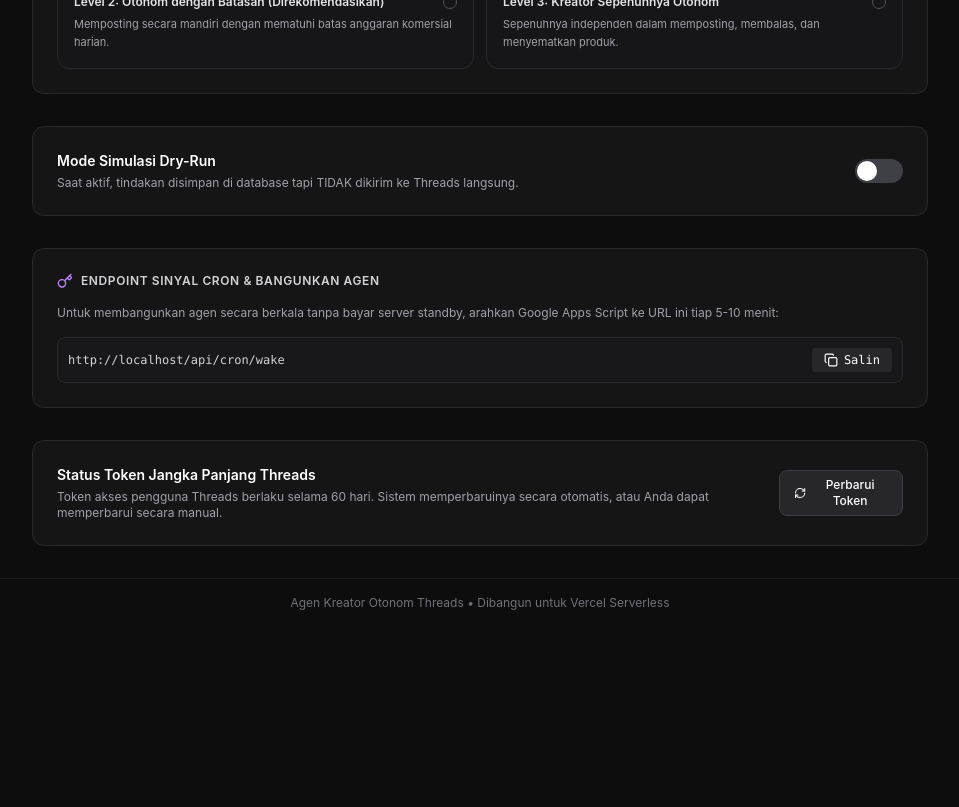
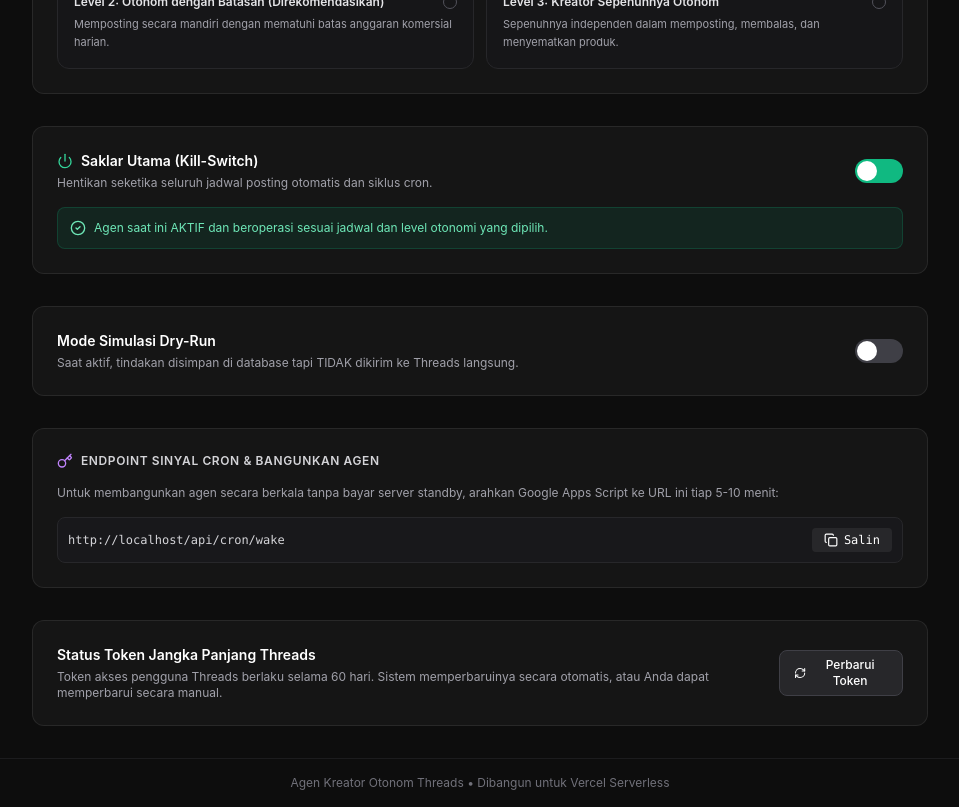
Before and after one commit to aronisme/Threads-Agent-Amazon-Affiliate, a Next.js app: page /settings in a window 1280 px wide. Shown: the part 1380-2187 px from the top of the page, without its empty margins (160-1119 px from the left). Before the commit the page ends 2007 px from the top, so only its background shows below. Built offline with nearby package versions, Linux system fonts and the light colour scheme; no server answers.

Commit message:
feat: add Master Kill-Switch and Pause Toggle in Dashboard and Settings with instant cron freeze

```diff
--- a/app/api/cron/wake/route.ts
+++ b/app/api/cron/wake/route.ts
@@ -19,7 +19,18 @@ export async function GET(req: NextRequest) {
       return NextResponse.json({ success: false, error: 'Unauthorized wake signal' }, { status: 401 });
     }
 
-    // 2. Claim next pending job due in queue (e.g. scheduled delayed self-reply)
+    // 2. Master Kill-Switch: If agent is paused, exit immediately without executing any work
+    const state = await stateManager.getState();
+    if (state.isPaused) {
+      return NextResponse.json({
+        success: true,
+        action: 'PAUSED',
+        reason: 'Agent is currently paused via Master Toggle Switch.',
+        durationMs: Date.now() - startTime,
+      });
+    }
+
+    // 3. Claim next pending job due in queue (e.g. scheduled delayed self-reply)
     let claimed = await jobQueue.claimNext();
     let executionResult = null;
 
@@ -43,8 +54,7 @@ export async function GET(req: NextRequest) {
       });
     }
 
-    // 3. If queue is empty, evaluate whether a new action is allowed
-    const state = await stateManager.getState();
+    // 4. If queue is empty, evaluate whether a new action is allowed
     const now = new Date();
 
     const usHour = getUSHour('America/New_York');
--- a/app/dashboard/page.tsx
+++ b/app/dashboard/page.tsx
@@ -13,6 +13,7 @@ import {
   AlertCircle,
   ExternalLink,
   Compass,
+  Power,
 } from 'lucide-react';
 import { useLanguage } from '@/lib/i18n/LanguageContext';
 
@@ -89,6 +90,26 @@ export default function DashboardPage() {
       await fetchDashboardData();
     } catch (err: any) {
       alert('Error discovering topics: ' + err.message);
+    } finally {
+      setActionLoading(null);
+    }
+  };
+
+  const handleTogglePause = async () => {
+    try {
+      setActionLoading('togglePause');
+      const newPaused = !state?.isPaused;
+      const res = await fetch('/api/state', {
+        method: 'PUT',
+        headers: { 'Content-Type': 'application/json' },
+        body: JSON.stringify({ isPaused: newPaused }),
+      });
+      const data = await res.json();
+      if (data.success) {
+        setState((prev: any) => ({ ...prev, isPaused: newPaused }));
+      }
+    } catch (err: any) {
+      alert('Error toggling pause state: ' + err.message);
     } finally {
       setActionLoading(null);
     }
@@ -184,9 +205,24 @@ export default function DashboardPage() {
 
         {/* Action Controls */}
         <div className="flex flex-wrap gap-2.5 relative z-10">
+          {/* Master Kill-Switch / Pause Toggle */}
+          <button
+            onClick={handleTogglePause}
+            disabled={actionLoading !== null}
+            className={`flex items-center gap-2 px-4 py-2.5 rounded-xl font-semibold text-xs transition border disabled:opacity-50 shadow-md ${
+              state?.isPaused
+                ? 'bg-red-500/20 text-red-300 border-red-500/40 hover:bg-red-500/30 ring-1 ring-red-500/30'
+                : 'bg-emerald-500/15 text-emerald-300 border-emerald-500/40 hover:bg-emerald-500/25 ring-1 ring-emerald-500/30'
+            }`}
+            title={state?.isPaused ? strings.resumeAgentBtn : strings.pauseAgentBtn}
+          >
+            <Power className={`w-3.5 h-3.5 ${state?.isPaused ? 'text-red-400' : 'text-emerald-400'}`} />
+            {state?.isPaused ? strings.agentPaused : strings.agentRunning}
+          </button>
+
           <button
             onClick={handleRunCycle}
-            disabled={actionLoading !== null}
+            disabled={actionLoading !== null || state?.isPaused}
             className="flex items-center gap-2 px-4 py-2.5 rounded-xl bg-white text-black font-semibold text-xs hover:bg-zinc-200 transition disabled:opacity-50 shadow-md"
           >
             <Zap className={`w-3.5 h-3.5 ${actionLoading === 'cycle' ? 'animate-spin' : ''}`} />
@@ -194,7 +230,7 @@ export default function DashboardPage() {
           </button>
           <button
             onClick={handleCompose}
-            disabled={actionLoading !== null}
+            disabled={actionLoading !== null || state?.isPaused}
             className="flex items-center gap-2 px-4 py-2.5 rounded-xl bg-zinc-800 text-white font-medium text-xs hover:bg-zinc-700 transition border border-zinc-700 disabled:opacity-50"
           >
             <Sparkles className="w-3.5 h-3.5 text-blue-400" />
@@ -202,7 +238,7 @@ export default function DashboardPage() {
           </button>
           <button
             onClick={handleDiscover}
-            disabled={actionLoading !== null}
+            disabled={actionLoading !== null || state?.isPaused}
             className="flex items-center gap-2 px-4 py-2.5 rounded-xl bg-zinc-800 text-white font-medium text-xs hover:bg-zinc-700 transition border border-zinc-700 disabled:opacity-50"
           >
             <Compass className="w-3.5 h-3.5 text-purple-400" />
@@ -210,6 +246,26 @@ export default function DashboardPage() {
           </button>
         </div>
       </div>
+
+      {/* Paused Warning Banner */}
+      {state?.isPaused && (
+        <div className="bg-red-950/30 border border-red-500/30 p-4 rounded-xl text-xs text-red-300 flex items-center justify-between gap-3 shadow-lg">
+          <div className="flex items-center gap-2.5">
+            <AlertCircle className="w-5 h-5 text-red-400 shrink-0" />
+            <span>
+              {language === 'id'
+                ? 'Agen saat ini DINONAKTIFKAN (JEDA). Seluruh siklus cron otomatis dan postingan dibekukan sementara.'
+                : 'Agent is currently PAUSED. All automated cron cycles and postings are temporarily frozen.'}
+            </span>
+          </div>
+          <button
+            onClick={handleTogglePause}
+            className="px-3 py-1.5 rounded-lg bg-red-500 hover:bg-red-600 text-white font-semibold text-xs transition shrink-0"
+          >
+            {strings.resumeAgentBtn}
+          </button>
+        </div>
+      )}
 
       {/* Metrics Row */}
       <div className="grid grid-cols-2 md:grid-cols-5 gap-3.5">
--- a/app/settings/page.tsx
+++ b/app/settings/page.tsx
@@ -14,6 +14,8 @@ import {
   Sparkles,
   Zap,
   RotateCcw,
+  Power,
+  CheckCircle2,
 } from 'lucide-react';
 import { AutonomyLevel } from '@/types';
 import { useLanguage } from '@/lib/i18n/LanguageContext';
@@ -22,6 +24,7 @@ export default function SettingsPage() {
   const { strings, language } = useLanguage();
   const [autonomyLevel, setAutonomyLevel] = useState<AutonomyLevel>(1);
   const [dryRunMode, setDryRunMode] = useState<boolean>(false);
+  const [isPaused, setIsPaused] = useState<boolean>(false);
   const [saving, setSaving] = useState<boolean>(false);
   const [savedSuccess, setSavedSuccess] = useState<boolean>(false);
   const [refreshingToken, setRefreshingToken] = useState<boolean>(false);
@@ -82,6 +85,7 @@ export default function SettingsPage() {
         if (data.success && data.state) {
           setAutonomyLevel(data.state.autonomyLevel ?? 1);
           setDryRunMode(data.state.dryRunMode ?? false);
+          setIsPaused(data.state.isPaused ?? false);
 
           const creds = data.state.credentials || {};
           const userIdVal = creds.userId || data.state.threadsUserId || '';
@@ -166,6 +170,7 @@ export default function SettingsPage() {
         body: JSON.stringify({
           autonomyLevel,
           dryRunMode,
+          isPaused,
           threadsUserId: threadsUserId || undefined,
           threadsAccessToken: threadsAccessToken || undefined,
           credentials: {
@@ -652,6 +657,53 @@ export default function SettingsPage() {
         </div>
       </div>
 
+      {/* Master Kill-Switch / Pause Toggle */}
+      <div className="glass-card rounded-xl p-6 border border-zinc-800/80 space-y-4">
+        <div className="flex items-center justify-between">
+          <div className="space-y-1">
+            <h2 className="text-sm font-semibold text-white flex items-center gap-2">
+              <Power className={`w-4 h-4 ${isPaused ? 'text-rose-400' : 'text-emerald-400'}`} />
+              {strings.masterKillSwitch}
+            </h2>
+            <p className="text-xs text-zinc-400">
+              {strings.pauseAgentDesc}
+            </p>
+          </div>
+          <button
+            onClick={() => setIsPaused(!isPaused)}
+            className={`w-12 h-6 rounded-full transition p-0.5 ${
+              isPaused ? 'bg-red-500' : 'bg-emerald-500'
+            }`}
+          >
+            <div
+              className={`w-5 h-5 rounded-full bg-white transition transform ${
+                isPaused ? 'translate-x-6' : 'translate-x-0'
+              }`}
+            />
+          </button>
+        </div>
+
+        {isPaused ? (
+          <div className="bg-red-500/10 border border-red-500/20 p-3 rounded-lg text-xs text-red-300 flex items-center gap-2">
+            <AlertTriangle className="w-4 h-4 shrink-0" />
+            <span>
+              {language === 'id'
+                ? 'Agen saat ini DINONAKTIFKAN / DIJEDA. Tidak ada postingan otomatis atau eksekusi cron yang akan berjalan.'
+                : 'Agent is currently PAUSED. All automated posting, replies, and cron tasks are completely frozen.'}
+            </span>
+          </div>
+        ) : (
+          <div className="bg-emerald-500/10 border border-emerald-500/20 p-3 rounded-lg text-xs text-emerald-300 flex items-center gap-2">
+            <CheckCircle2 className="w-4 h-4 shrink-0" />
+            <span>
+              {language === 'id'
+                ? 'Agen saat ini AKTIF dan beroperasi sesuai jadwal dan level otonomi yang dipilih.'
+                : 'Agent is currently ACTIVE and operating autonomously according to schedule.'}
+            </span>
+          </div>
+        )}
+      </div>
+
       {/* Simulation & Safety Mode */}
       <div className="glass-card rounded-xl p-6 border border-zinc-800/80 space-y-4">
         <div className="flex items-center justify-between">
--- a/db/models/AgentState.ts
+++ b/db/models/AgentState.ts
@@ -100,6 +100,7 @@ const AgentStateSchema = new Schema<AgentStateDocument>(
     },
     autonomyLevel: { type: Number, default: 1, min: 0, max: 3 },
     dryRunMode: { type: Boolean, default: false },
+    isPaused: { type: Boolean, default: false },
     commercialPressureScore: { type: Number, default: 0.0, min: 0.0, max: 1.0 },
     commercialBudget: {
       dailyLimit: { type: Number, default: 4.0 },
--- a/lib/i18n/translations.ts
+++ b/lib/i18n/translations.ts
@@ -19,6 +19,12 @@ export const translations = {
     statusManual: 'MANUAL APPROVAL',
     statusDryRun: 'DRY-RUN SIMULATION',
     statusDormant: 'DORMANT / OFF',
+    masterKillSwitch: 'Master Switch',
+    agentRunning: 'RUNNING',
+    agentPaused: 'PAUSED / OFF',
+    pauseAgentBtn: 'Pause Agent',
+    resumeAgentBtn: 'Resume Agent',
+    pauseAgentDesc: 'Immediately freeze all automated posting and cron executions.',
     agentMood: 'Agent Mood',
     autonomyLevel: 'Autonomy Level',
     quickTriggers: 'Quick Manual Triggers',
@@ -175,6 +181,12 @@ export const translations = {
     statusManual: 'PERSETUJUAN MANUAL',
     statusDryRun: 'SIMULASI DRY-RUN',
     statusDormant: 'TIDUR / NONAKTIF',
+    masterKillSwitch: 'Saklar Utama (Kill-Switch)',
+    agentRunning: 'AKTIF BERJALAN',
+    agentPaused: 'JEDA / MATI',
+    pauseAgentBtn: 'Matikan / Jeda Agen',
+    resumeAgentBtn: 'Nyalakan Agen',
+    pauseAgentDesc: 'Hentikan seketika seluruh jadwal posting otomatis dan siklus cron.',
     agentMood: 'Suasana Hati Agen',
     autonomyLevel: 'Tingkat Otonomi',
     quickTriggers: 'Pemicu Manual Cepat',
--- a/lib/memory/stateManager.ts
+++ b/lib/memory/stateManager.ts
@@ -68,6 +68,7 @@ let inMemoryState: any = {
   },
   autonomyLevel: 1,
   dryRunMode: false,
+  isPaused: false,
   commercialPressureScore: 0.0,
   commercialBudget: {
     dailyLimit: 4.0,
--- a/types/index.ts
+++ b/types/index.ts
@@ -249,6 +249,7 @@ export interface IAgentState {
   };
   autonomyLevel: AutonomyLevel;
   dryRunMode: boolean;
+  isPaused?: boolean;
   threadsUserId?: string;
   hasToken?: boolean;
   credentials?: IThreadsCredentials;
```
